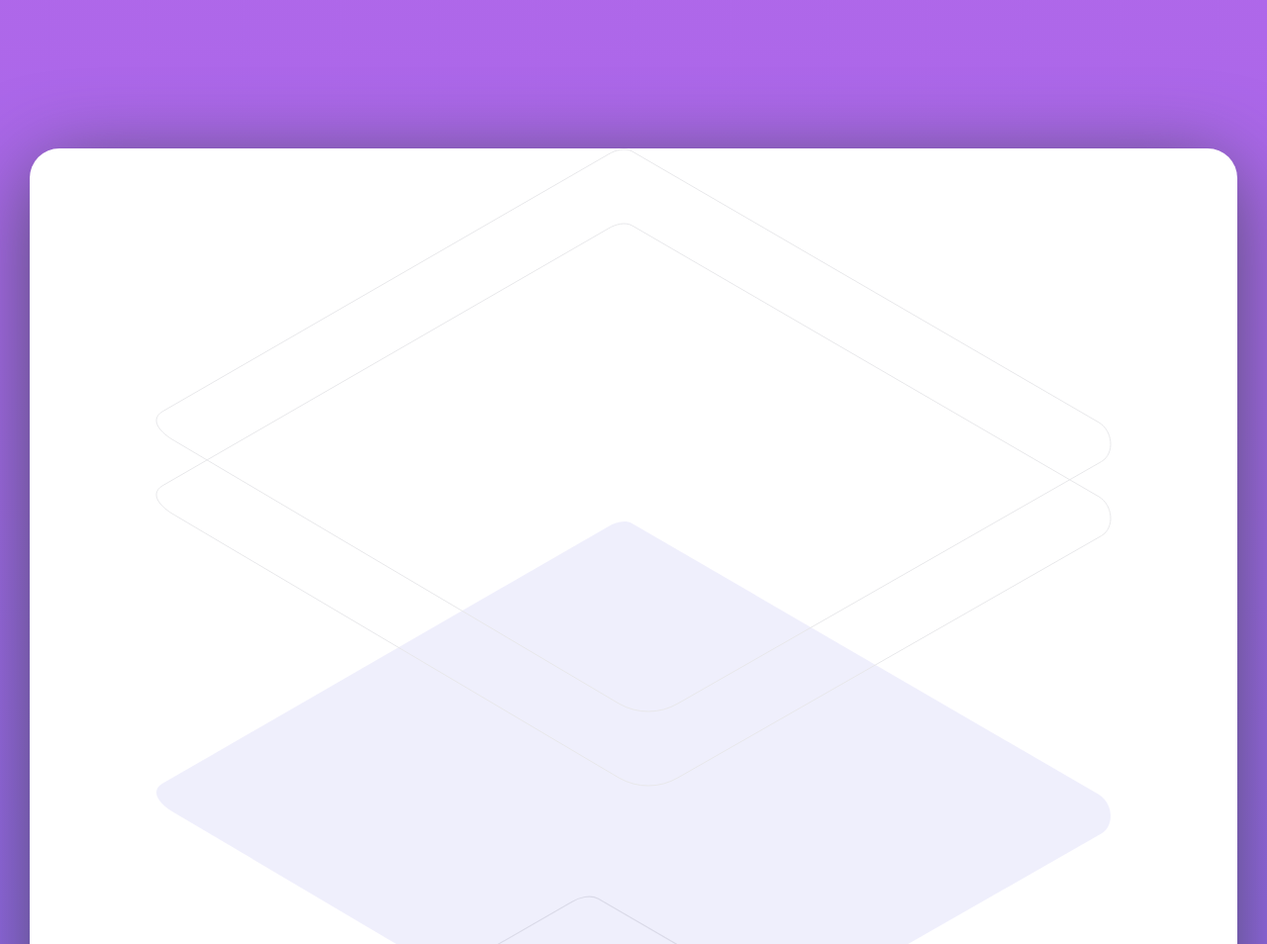
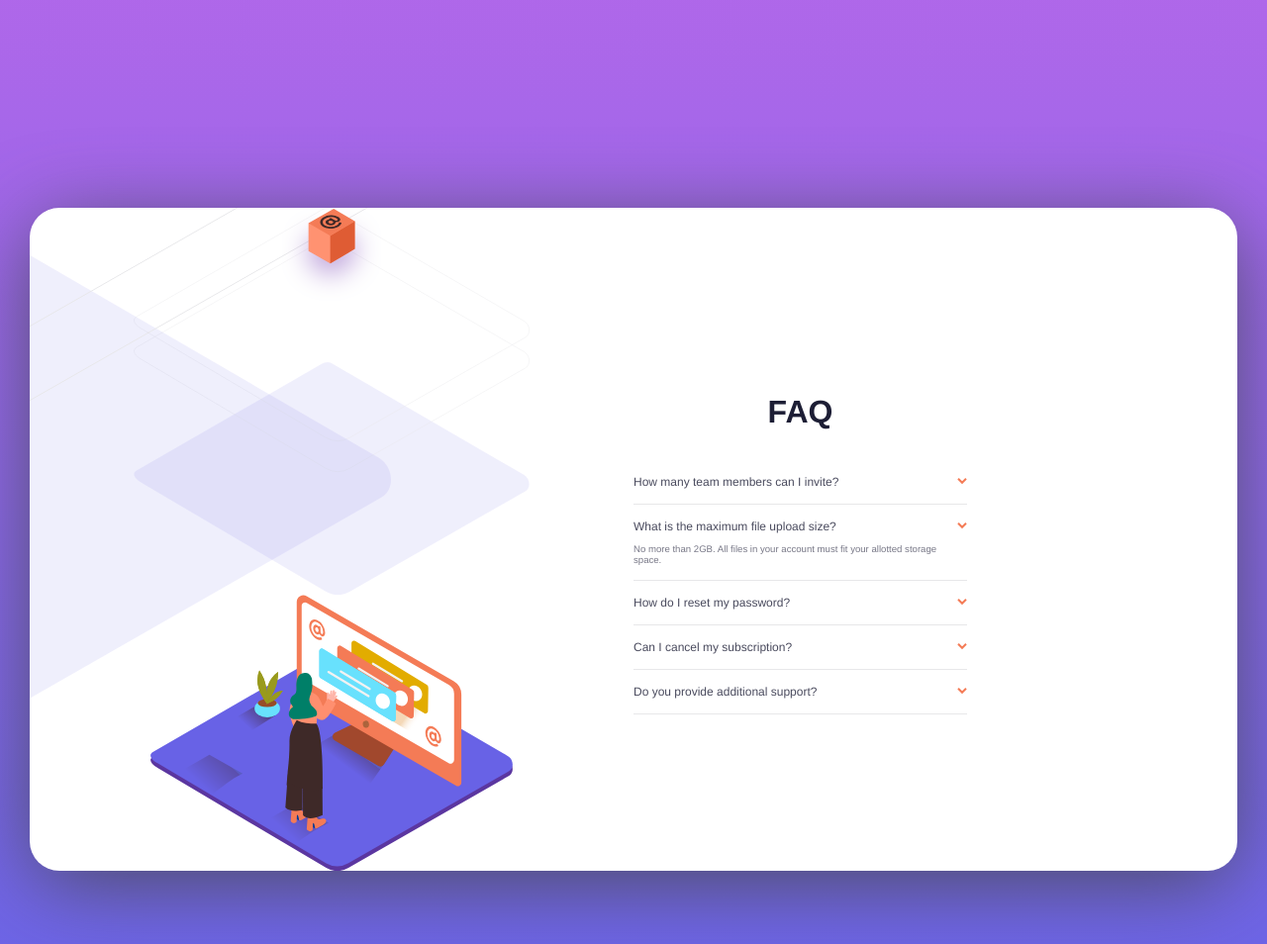
Before and after one commit to DavoSF/FAQs, a plain HTML site: page index.html in a window 1280 px wide. Shown: the top 954 px of the page at 99% size. Drawn offline with Linux system fonts and the light colour scheme.

Commit message:
adjusting image mobile

```diff
--- a/index.css
+++ b/index.css
@@ -112,45 +112,47 @@ body {
 }
 /* FIN RESET */
 
-picture .box {
+.box {
     display: none;
 }
 
 .container {
     background-color: var(--blanco);
     border-radius: 30px;
-    padding: 0px 30px 40px 30px;
-    margin: 120px 0px;
+    padding: 0px 30px 50px 30px;
+    margin: 180px 0px;
     box-shadow: 0px 15px 85px -5px hsl(237, 12%, 33%);
     display: flex;
     flex-flow: column;
     align-items: center;
-    min-width: 310px;
 }
 
 .image {
+    width: 90%;
     display: inherit;
+    flex-flow: column nowrap;
+    align-items: center;
 }
 
 .image picture {
-    display: grid;
-    grid-template-columns: repeat(12, 1fr);
+    position: relative;
+    text-align: center;
 }
 
 .bg-pattern-mobile {
-    grid-column: 2/12;
+    position: relative;
+    max-width: 400px;
+    margin: 0 auto;
 }
 
 .woman-mobile {
-    width: 95%;
-    position: relative;
-    grid-column: 1/13;
-    top: -190px;
-    left: -5px;
-}
-
-.info {
-    margin-top: -180px;
+    width: 442px;
+    position: absolute;
+    left: -50px;
+    right: 0px;
+    margin-left: auto;
+    margin-right: auto;
+    top: -350px;
 }
 
 .question-card {
@@ -172,6 +174,12 @@ picture .box {
     align-items: center;
 }
 
+.question-card .title .question:hover {
+    color: hsl(14, 88%, 65%);
+    font-weight: 700;
+    cursor: pointer;
+}
+
 .question-card .title h2 {
     font-size: .75em;
     font-weight: 400;
@@ -182,9 +190,57 @@ picture .box {
     color: hsl(240, 6%, 50%);
     font-size: .6em;
     margin-top: 10px;
+    width: 95%;
 }
 
 .question-card .arrow {
     max-width: 10px;
     max-height: 8px;
 }
+
+@media (min-width: 1200px) {
+    .box {
+        display: block;
+        position: absolute;
+        z-index: 1;
+        max-width: 100px;
+    }
+
+    .container {
+        display: flex;
+        flex-flow: row nowrap;
+        overflow: hidden;
+        padding: 0px;
+    }
+
+    .image {
+        max-width: 50%;
+        background-image: url(./images/bg-pattern-desktop.svg);
+        background-position: left -600px top -400px;
+        background-repeat: no-repeat;
+    }
+
+    /* .image .bg-pattern-mobile {
+        position: relative;
+        z-index: 0;
+        left: -50%;
+        top: -30%;
+    } */
+
+    .image picture {
+
+    }
+
+    .woman-mobile {
+        width: 60%;
+        position: relative;
+        top: 0px;
+        left: 0px;
+        z-index: 5;
+    }
+
+    .info {
+        margin: 0px;
+        max-width: 50%;
+    }
+}
--- a/index.html
+++ b/index.html
@@ -13,42 +13,44 @@
                 <picture>
                     <source srcset="./images/bg-pattern-desktop.svg" media="screen and (min-width:1200px)">
                     <img src="./images/bg-pattern-mobile.svg" class="bg-pattern-mobile" alt="pattern for the background">
-                    <source srcset="./images/illustration-woman-online-desktop.svg" media="screen and (min-width:1200px)">
+                </picture>
+                <picture>
+                    <source srcset="./images/illustration-woman-online-desktop.svg" media="screen and (min-width:1199px)">
                     <img src="./images/illustration-woman-online-mobile.svg" class="woman-mobile" alt="woman looking at a computer">
-                    <img src="./images/illustration-box-desktop.svg" class="box" alt="box with an at sign">
                 </picture>
+                <img src="./images/illustration-box-desktop.svg" class="box" alt="box with an at sign">
             </div>
             <div class="info">
                 <h1 class="heading">FAQ</h1>
                 <div class="question-cards">
                     <div class="question-card">
                         <div class="title">
-                            <h2>How many team members can I invite?</h2>
+                            <h2 class="question">How many team members can I invite?</h2>
                             <img src="./images/icon-arrow-down.svg" alt="image of an arrow pointing down" class="arrow">
                         </div>
                     </div>
                     <div class="question-card">
                         <div class="title">
-                            <h2>What is the maximum file upload size?</h2>
+                            <h2 class="question">What is the maximum file upload size?</h2>
                             <img src="./images/icon-arrow-down.svg" alt="image of an arrow pointing down" class="arrow">
                         </div>
                         <p>No more than 2GB. All files in your account must fit your allotted storage space.</p>
                     </div>
                     <div class="question-card">
                         <div class="title">
-                            <h2>How do I reset my password?</h2>
+                            <h2 class="question">How do I reset my password?</h2>
                             <img src="./images/icon-arrow-down.svg" alt="image of an arrow pointing down" class="arrow">
                         </div>
                     </div>
                     <div class="question-card">
                         <div class="title">
-                            <h2>Can I cancel my subscription?</h2>
+                            <h2 class="question">Can I cancel my subscription?</h2>
                             <img src="./images/icon-arrow-down.svg" alt="image of an arrow pointing down" class="arrow">
                         </div>
                     </div>
                     <div class="question-card">
                         <div class="title">
-                            <h2>Do you provide additional support?</h2>
+                            <h2 class="question">Do you provide additional support?</h2>
                             <img src="./images/icon-arrow-down.svg" alt="image of an arrow pointing down" class="arrow">
                         </div>
                     </div>
```
